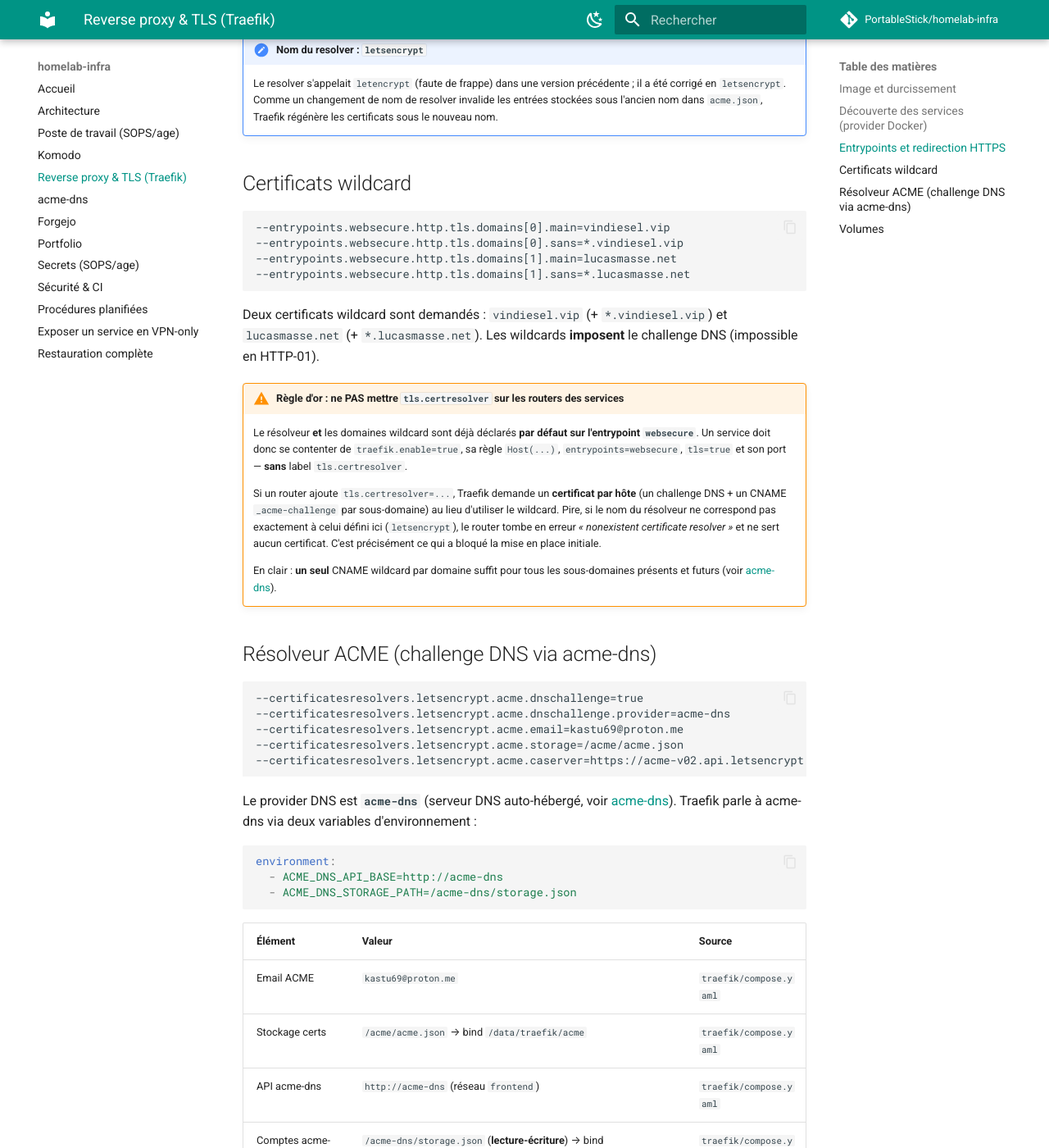
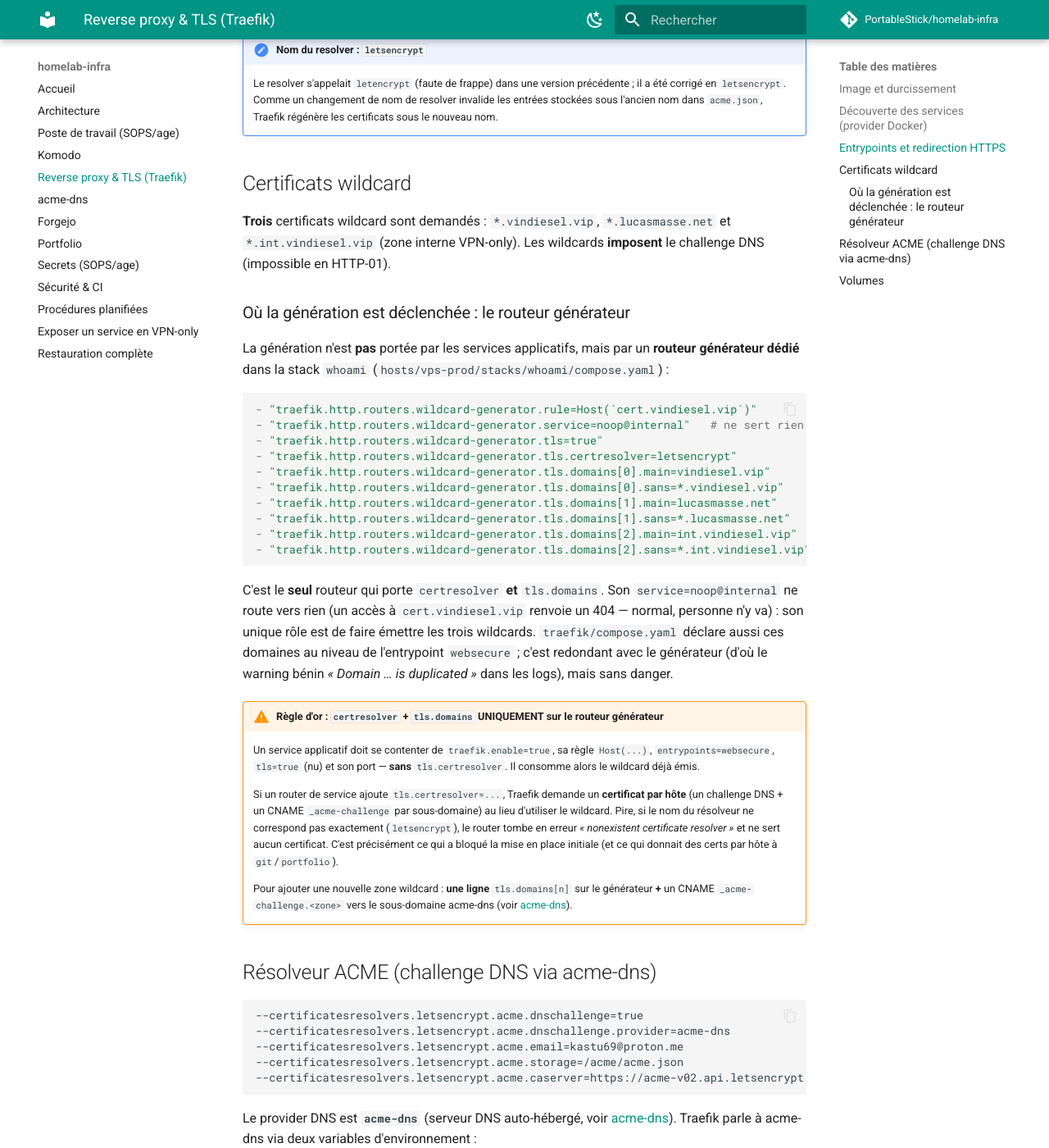
Before and after one commit to PortableStick/homelab-infra, an MkDocs documentation site: the page built from docs/reverse-proxy-tls.md, in a window 1280 px wide and 1400 px high, scrolled down 1366 px. Shown: the whole window at 82% size. Built offline with MkDocs 1.6.1 and Material for MkDocs 9.7.7, drawn with Linux system fonts in a browser that asks for light colours; comment, search, counter and statistics services are not loaded.

Commit message:
Doc: sync zone int.vindiesel.vip VPN-only, komodo.int, routeur generateur wildcard, preservation IP source

````diff
--- a/docs/reverse-proxy-tls.md
+++ b/docs/reverse-proxy-tls.md
@@ -52,29 +52,47 @@
 
 ## Certificats wildcard
 
-```
---entrypoints.websecure.http.tls.domains[0].main=vindiesel.vip
---entrypoints.websecure.http.tls.domains[0].sans=*.vindiesel.vip
---entrypoints.websecure.http.tls.domains[1].main=lucasmasse.net
---entrypoints.websecure.http.tls.domains[1].sans=*.lucasmasse.net
+**Trois** certificats wildcard sont demandés : `*.vindiesel.vip`, `*.lucasmasse.net` et
+`*.int.vindiesel.vip` (zone interne VPN-only). Les wildcards **imposent** le challenge DNS (impossible
+en HTTP-01).
+
+### Où la génération est déclenchée : le routeur générateur
+
+La génération n'est **pas** portée par les services applicatifs, mais par un **routeur générateur
+dédié** dans la stack `whoami` (`hosts/vps-prod/stacks/whoami/compose.yaml`) :
+
+```yaml
+- "traefik.http.routers.wildcard-generator.rule=Host(`cert.vindiesel.vip`)"
+- "traefik.http.routers.wildcard-generator.service=noop@internal"   # ne sert rien : juste le déclencheur
+- "traefik.http.routers.wildcard-generator.tls=true"
+- "traefik.http.routers.wildcard-generator.tls.certresolver=letsencrypt"
+- "traefik.http.routers.wildcard-generator.tls.domains[0].main=vindiesel.vip"
+- "traefik.http.routers.wildcard-generator.tls.domains[0].sans=*.vindiesel.vip"
+- "traefik.http.routers.wildcard-generator.tls.domains[1].main=lucasmasse.net"
+- "traefik.http.routers.wildcard-generator.tls.domains[1].sans=*.lucasmasse.net"
+- "traefik.http.routers.wildcard-generator.tls.domains[2].main=int.vindiesel.vip"
+- "traefik.http.routers.wildcard-generator.tls.domains[2].sans=*.int.vindiesel.vip"
 ```
 
-Deux certificats wildcard sont demandés : `vindiesel.vip` (+ `*.vindiesel.vip`) et `lucasmasse.net`
-(+ `*.lucasmasse.net`). Les wildcards **imposent** le challenge DNS (impossible en HTTP-01).
+C'est le **seul** routeur qui porte `certresolver` **et** `tls.domains`. Son `service=noop@internal`
+ne route vers rien (un accès à `cert.vindiesel.vip` renvoie un 404 — normal, personne n'y va) : son
+unique rôle est de faire émettre les trois wildcards. `traefik/compose.yaml` déclare aussi ces
+domaines au niveau de l'entrypoint `websecure` ; c'est redondant avec le générateur (d'où le
+warning bénin *« Domain … is duplicated »* dans les logs), mais sans danger.
 
-!!! warning "Règle d'or : ne PAS mettre `tls.certresolver` sur les routers des services"
-    Le résolveur **et** les domaines wildcard sont déjà déclarés **par défaut sur l'entrypoint
-    `websecure`**. Un service doit donc se contenter de `traefik.enable=true`, sa règle `Host(...)`,
-    `entrypoints=websecure`, `tls=true` et son port — **sans** label `tls.certresolver`.
+!!! warning "Règle d'or : `certresolver` + `tls.domains` UNIQUEMENT sur le routeur générateur"
+    Un service applicatif doit se contenter de `traefik.enable=true`, sa règle `Host(...)`,
+    `entrypoints=websecure`, `tls=true` (nu) et son port — **sans** `tls.certresolver`. Il consomme
+    alors le wildcard déjà émis.
 
-    Si un router ajoute `tls.certresolver=...`, Traefik demande un **certificat par hôte** (un challenge
-    DNS + un CNAME `_acme-challenge` par sous-domaine) au lieu d'utiliser le wildcard. Pire, si le nom
-    du résolveur ne correspond pas exactement à celui défini ici (`letsencrypt`), le router tombe en
+    Si un router de service ajoute `tls.certresolver=...`, Traefik demande un **certificat par hôte**
+    (un challenge DNS + un CNAME `_acme-challenge` par sous-domaine) au lieu d'utiliser le wildcard.
+    Pire, si le nom du résolveur ne correspond pas exactement (`letsencrypt`), le router tombe en
     erreur *« nonexistent certificate resolver »* et ne sert aucun certificat. C'est précisément ce
-    qui a bloqué la mise en place initiale.
+    qui a bloqué la mise en place initiale (et ce qui donnait des certs par hôte à `git`/`portfolio`).
 
-    En clair : **un seul** CNAME wildcard par domaine suffit pour tous les sous-domaines présents et
-    futurs (voir [acme-dns](acme-dns.md)).
+    Pour ajouter une nouvelle zone wildcard : **une ligne** `tls.domains[n]` sur le générateur **+**
+    un CNAME `_acme-challenge.<zone>` vers le sous-domaine acme-dns (voir [acme-dns](acme-dns.md)).
 
 ## Résolveur ACME (challenge DNS via acme-dns)
 
````
Also changed, not shown: docs/acme-dns.md (+11 -3 lines), docs/architecture.md (+7 -2 lines), docs/exposer-service-vpn-only.md (+31 -11 lines), docs/index.md (+6 -4 lines), docs/restauration.md (+11 -1 lines).
